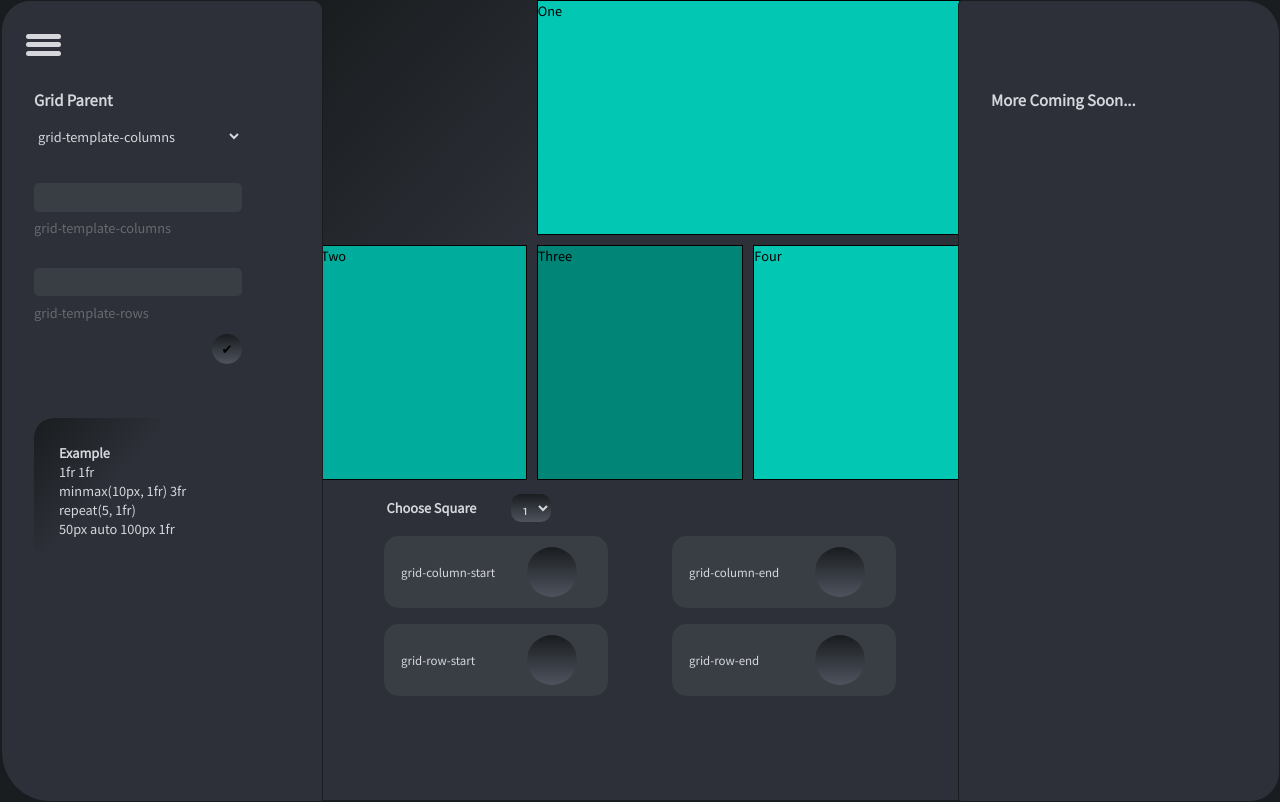
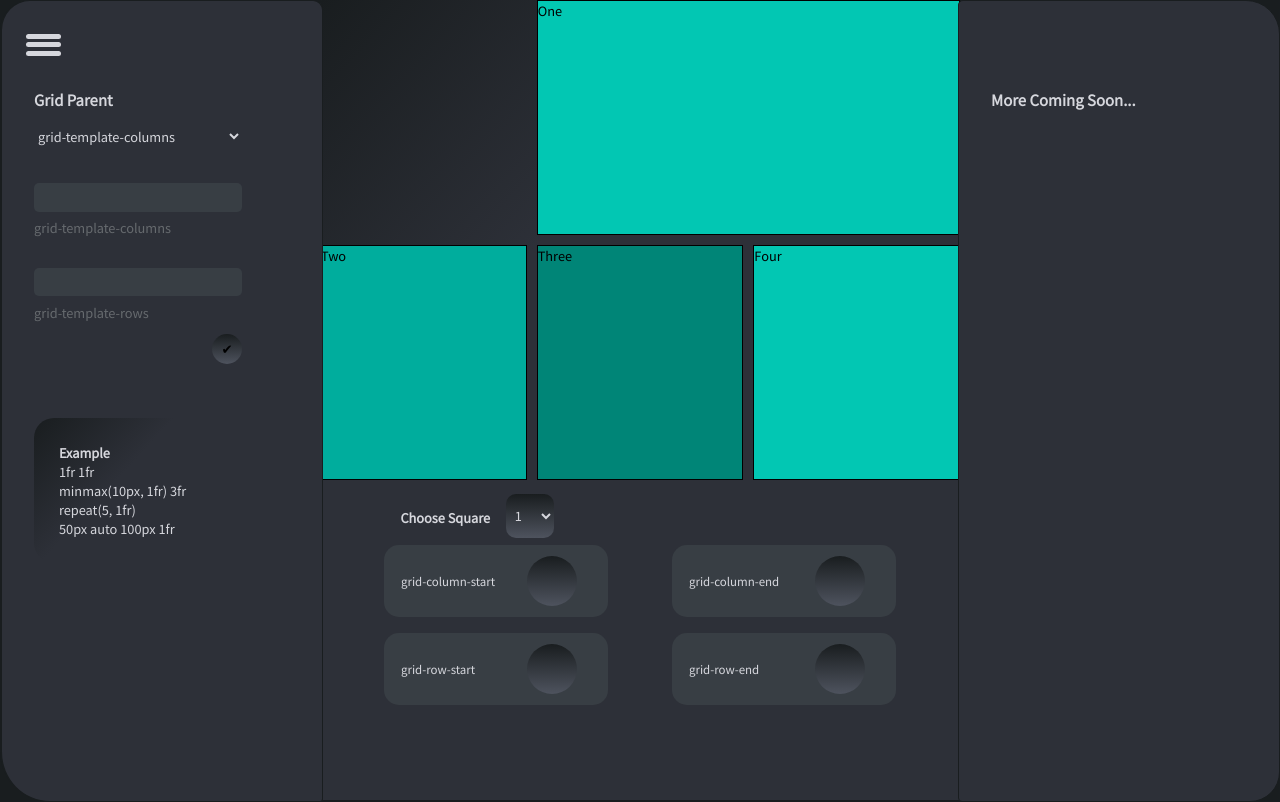
Before and after one commit to kukovisuals/kuko-app, a React app: page /gridcss in a window 1280 px wide. Shown: the top 802 px of the page. Built offline with nearby package versions, Linux system fonts and the light colour scheme.

Commit message:
fixed more style in the select option form

```diff
--- a/src/style/style.scss
+++ b/src/style/style.scss
@@ -146,7 +146,7 @@ input[type=number] {
 	// margin: 0 auto;
 
 	.children_lonely_container{
-		margin: 8% 15%;
+		margin: 12% 7% 8% 21%;
 		float: left;
 		color: $fontColor;
 	}
@@ -197,12 +197,13 @@ input[type=number] {
 
 .select_grid{
 	// border: 1px solid white;
-	width: 5vh;
+	width: 6vh;
 	border-radius: 10px;
-	height: 3.5vh;
+	height: 5.5vh;
 	background-image: $gradient;
-	padding: 7px;
+	padding: 2%;
 	margin-top: 6%;
+	    width: 6vh;
 }
 
 
```
